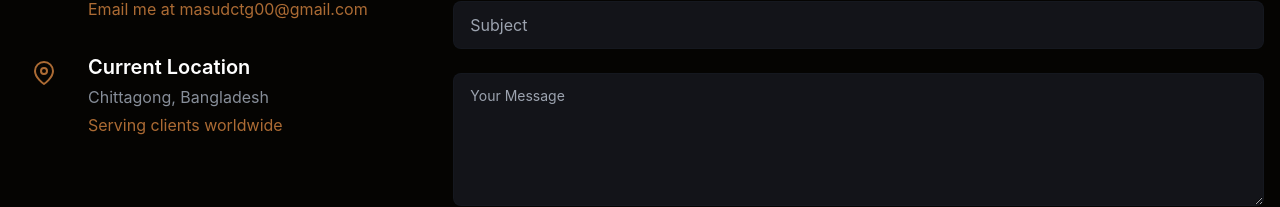
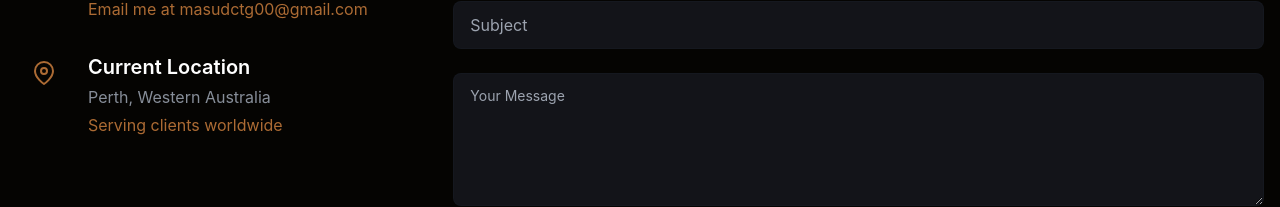
Before and after one commit to abdullah-masud/My-Portfolio, a React (Create React App) app: page / in a window 1280 px wide. Shown: the part 3385-3592 px from the top of the page. Built offline with nearby package versions, Linux system fonts and the light colour scheme.

Commit message:
updated resume

```diff
--- a/src/Pages/Home/Contact.js
+++ b/src/Pages/Home/Contact.js
@@ -34,7 +34,7 @@ const Contact = () => {
                             </div>
                             <div>
                                 <h4 className='text-xl mb-1 text-white font-semibold'>Current Location</h4>
-                                <p className='mb-1 text-paragraph'>Chittagong, Bangladesh</p>
+                                <p className='mb-1 text-paragraph'>Perth, Western Australia</p>
                                 <p className='text-accent font-normal '>Serving clients worldwide</p>
                             </div>
                         </div>
--- a/src/Pages/Home/Hero.js
+++ b/src/Pages/Home/Hero.js
@@ -1,7 +1,7 @@
 import React from 'react';
 import { Link } from 'react-scroll';
 import image from '../../assets/img/person.png'
-import resume from '../../assets/resume/Resume-Masud.pdf'
+import resume from '../../assets/resume/Abdulla - resume_web.pdf'
 
 const Hero = () => {
     return (
```
Also changed, not shown: 2 other files (tests, documents, lock files or other folders).
